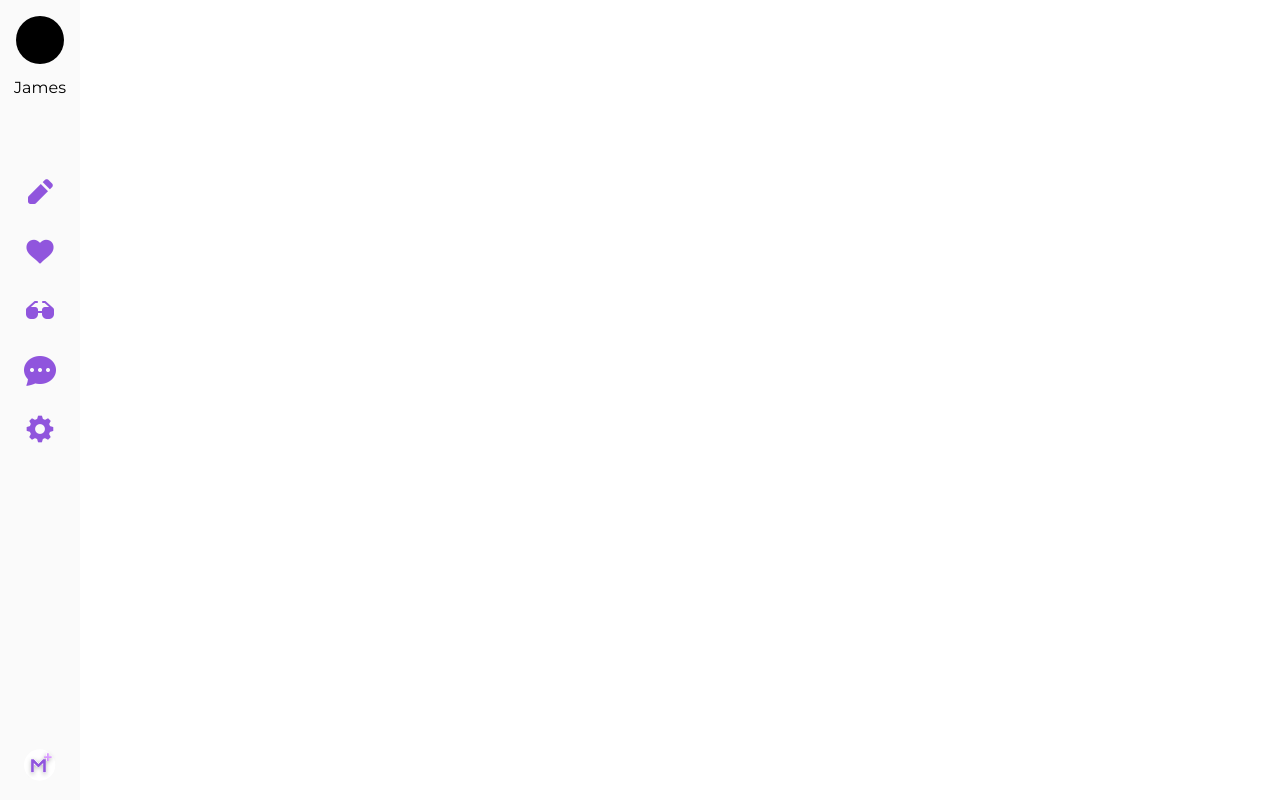
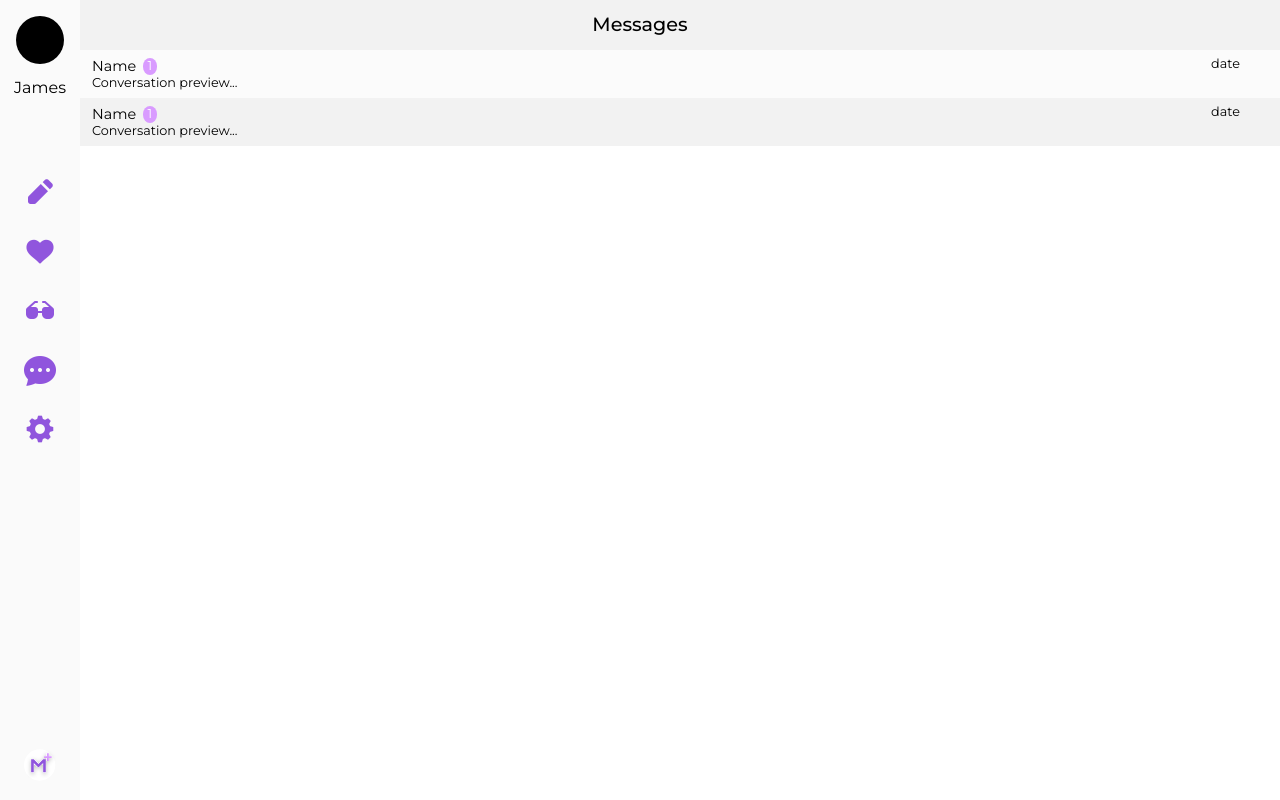
Before and after one commit to axel-lgt/meeet-react-js, a React (Create React App) app: page /messages in a window 1280 px wide. Built offline with nearby package versions, Linux system fonts and the light colour scheme.

Commit message:
static Messages component

```diff
--- a/src/App.js
+++ b/src/App.js
@@ -13,6 +13,7 @@ import Password from './components/Settings/Password/Password';
 import BlockedUsers from './components/Settings/BlockedUsers/BlockedUsers';
 import Favorites from './components/Favorites/Favorites';
 import SeenBy from './components/SeenBy/SeenBy';
+import Messages from './components/Messages/Messages';
 
 
 const App = () => {
@@ -61,6 +62,7 @@ const App = () => {
         }
         <Route path="/favorites" element={<Favorites />} />
         <Route path="/seenby" element={<SeenBy />} />
+        <Route path="/messages" element={<Messages />} />
         <Route path="*" element={<Error />} />
       </Routes>
     </>
--- /dev/null
+++ b/src/components/Messages/Messages.js
@@ -0,0 +1,46 @@
+import './Messages.scss';
+
+import imgplaceholder from '../../assets/profilecell/avatar-placeholder.png';
+
+const Messages = () => {
+
+    return(
+        <div className="messages-block">
+            <div className="messages-container">
+                <div className="messages-header-tab">
+                    <h2>Messages</h2>
+                </div>
+                <div className="messages-list">
+                    <div className="messages-item">
+                        <div className="msg-left-group">
+                            <img src={imgplaceholder} alt="User profile picture" className="msg-user-photo" />
+                            <div className="msg-username-preview-group">
+                                <div className="msg-username-notif">
+                                    <h3>Name</h3>
+                                    <div className="msg-notif">1</div>
+                                </div>
+                                <h4>Conversation preview...</h4>
+                            </div>
+                        </div>
+                        <span>date</span>
+                    </div>
+                    <div className="messages-item">
+                        <div className="msg-left-group">
+                            <img src={imgplaceholder} alt="User profile picture" className="msg-user-photo" />
+                            <div className="msg-username-preview-group">
+                                <div className="msg-username-notif">
+                                    <h3>Name</h3>
+                                    <div className="msg-notif">1</div>
+                                </div>
+                                <h4>Conversation preview...</h4>
+                            </div>
+                        </div>
+                        <span>date</span>
+                    </div>
+                </div>
+            </div>
+        </div>
+    )
+};
+
+export default Messages;
--- /dev/null
+++ b/src/components/Messages/Messages.scss
@@ -0,0 +1,109 @@
+@use 'src/styles/reset';
+@use 'src/styles/vars';
+@import url('https://fonts.googleapis.com/css2?family=Montserrat:wght@400;500;600;700&display=swap');
+
+body {
+  // font-family: -apple-system, BlinkMacSystemFont, 'Segoe UI', 'Roboto', 'Oxygen',
+  //   'Ubuntu', 'Cantarell', 'Fira Sans', 'Droid Sans', 'Helvetica Neue',
+  //   sans-serif;
+  // -webkit-font-smoothing: antialiased;
+  // -moz-osx-font-smoothing: grayscale;
+  font-family: 'Montserrat', 'Arial';
+  font-weight: 400;
+  display: flex;
+  width: 100%;
+}
+
+.messages-block {
+    padding-bottom: 6em;
+}
+
+.messages-container {
+    display: flex;
+    flex-direction: column;
+    width: 100vw;
+    max-width: 100%;
+
+    h2 {
+        font-size: 1.2em;
+        font-weight: 500;
+    }
+
+    h3 {
+        font-size: 0.9em;;
+    }
+
+    h4 {
+        font-size: 0.8em;
+    }
+
+    span {
+        font-size: 0.8em;
+    }
+
+    .messages-header-tab {
+        display: flex;
+        flex-direction: row;
+        width: 100%;
+        height: 50px;
+        background: vars.$headerTabColor;
+        justify-content: center;
+        align-items: center;
+    }
+
+    .messages-list {
+
+        .messages-item {
+            display: flex;
+            flex-direction: row;
+            background: vars.$lightGreyColor;
+            padding: 0.5em 2.5em;
+            justify-content: space-between;
+
+            .msg-left-group {
+                display: flex;
+                flex-direction: row;
+
+                .msg-user-photo {
+                    width: 32px;
+                    height: 32px;
+                    object-fit: cover;
+                    border-radius: 50%
+                }
+
+                .msg-username-preview-group {
+                    display: flex;
+                    flex-direction: column;
+                    align-items: flex-start;
+                    padding-left: 20px;
+                    justify-content: space-between;
+
+                    .msg-username-notif {
+                        display: flex;
+                        flex-direction: row;
+                        align-items: center;
+
+                        .msg-notif {
+                            font-size: 0.8em;
+                            height: auto;
+                            margin-left: 0.5em;
+                            background: vars.$notificationColor;
+                            padding: 2px 5px;
+                            border-radius: 50%;
+                            color: white;
+                        }
+                    }
+                }
+            }
+
+            span {
+                justify-self: flex-end;
+            }
+
+
+            &:nth-child(2n) {
+                background: vars.$headerTabColor;
+            }
+        }
+    }
+}
--- a/src/styles/_vars.scss
+++ b/src/styles/_vars.scss
@@ -8,3 +8,4 @@ $bubbleColor: #F0F0F0;
 $headerTabColor: #F2F2F2;
 $menuActiveTab: rgba(144, 85, 221, .2);
 $lightGreyColor: #FBFBFB;
+$notificationColor: #D99BFF;
```
Also changed, not shown: src/components/Messages/Conversation/Conversation.js (added), src/components/Messages/Conversation/Conversation.scss (added).
